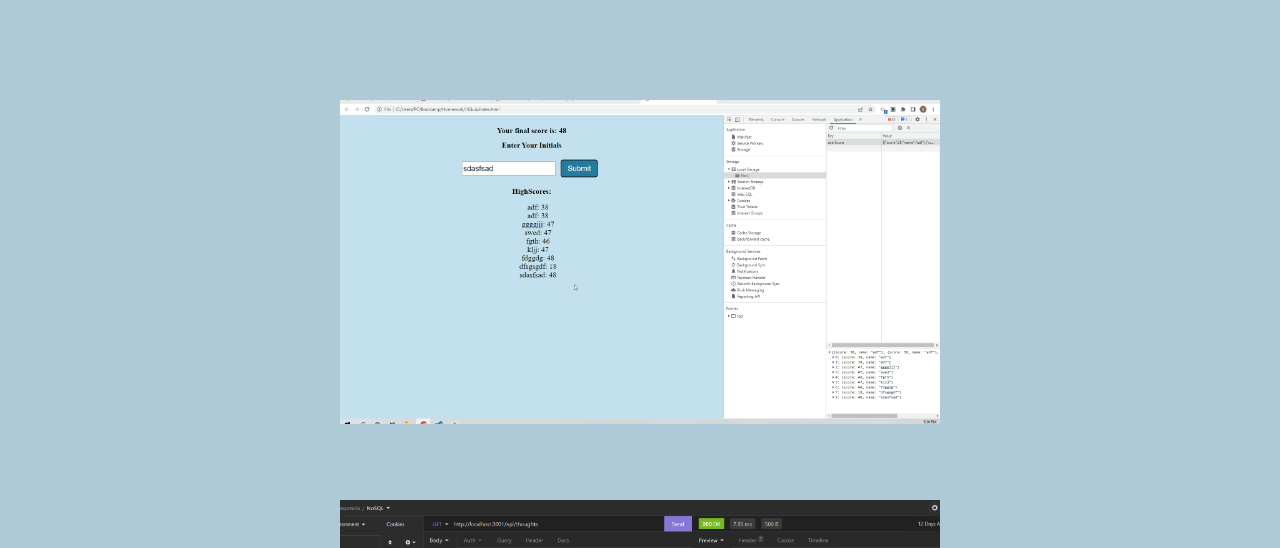
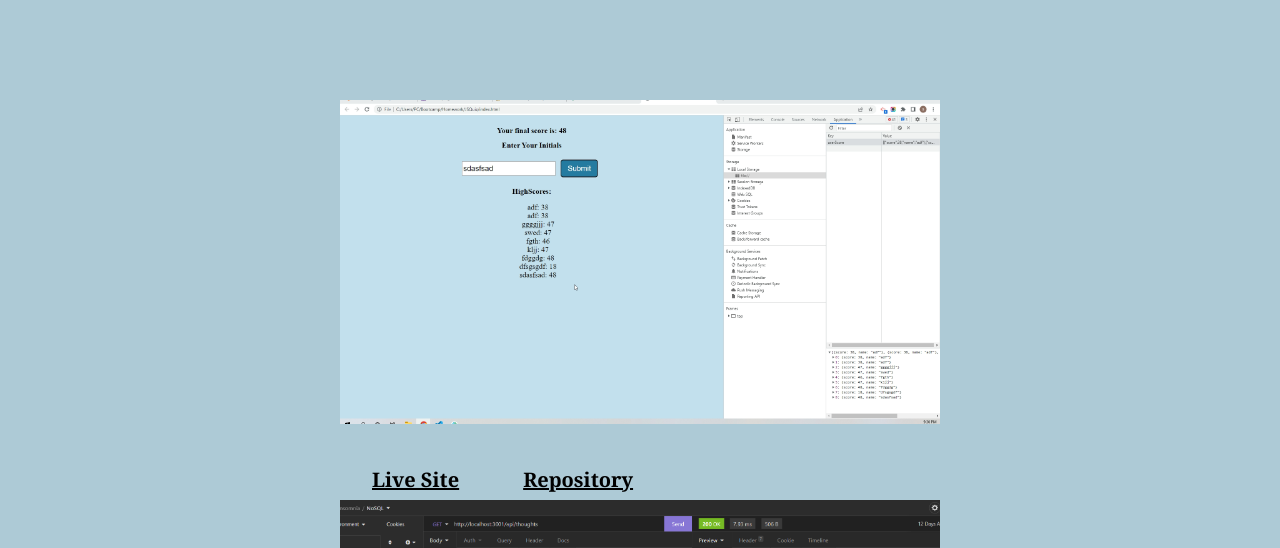
Before and after one commit to sdivachuk/reactportfoliopage, a React (Create React App) app: page /Portfolio in a window 1280 px wide. Shown: the part 195-743 px from the top of the page. Built offline with nearby package versions, Linux system fonts and the light colour scheme.

Commit message:
staged for heroku

```diff
--- a/src/components/style.css
+++ b/src/components/style.css
@@ -137,9 +137,18 @@ h1 {
 .hoverImage:hover .hoverLink {
     display: block;
 }
-
 .hoverLink {
-    display: none;
+    /* display: none; */
+}
+.hoverLink:hover {
+    /* display: block !important; */
+    background-color: red;
+    opacity: .8;
+    border: 5px solid salmon;
+}
+.hoverLink a {
+    color: #000;
+    transition: all .2s ease-in;
 }
 .form {
     width:340px;
--- a/src/pages/Portfolio.js
+++ b/src/pages/Portfolio.js
@@ -5,8 +5,8 @@ const Portfolio = () => {
     <div className="contact">
       <h1>Portfolio</h1>
       <section id="portSec">
-        <card className="profileCard">
-          <div className="hoverImage">
+        <card className="profileCard hoverImage">
+          <div>
             <img
               src="quizScreenShot.png"
               alt="code quiz"
```
